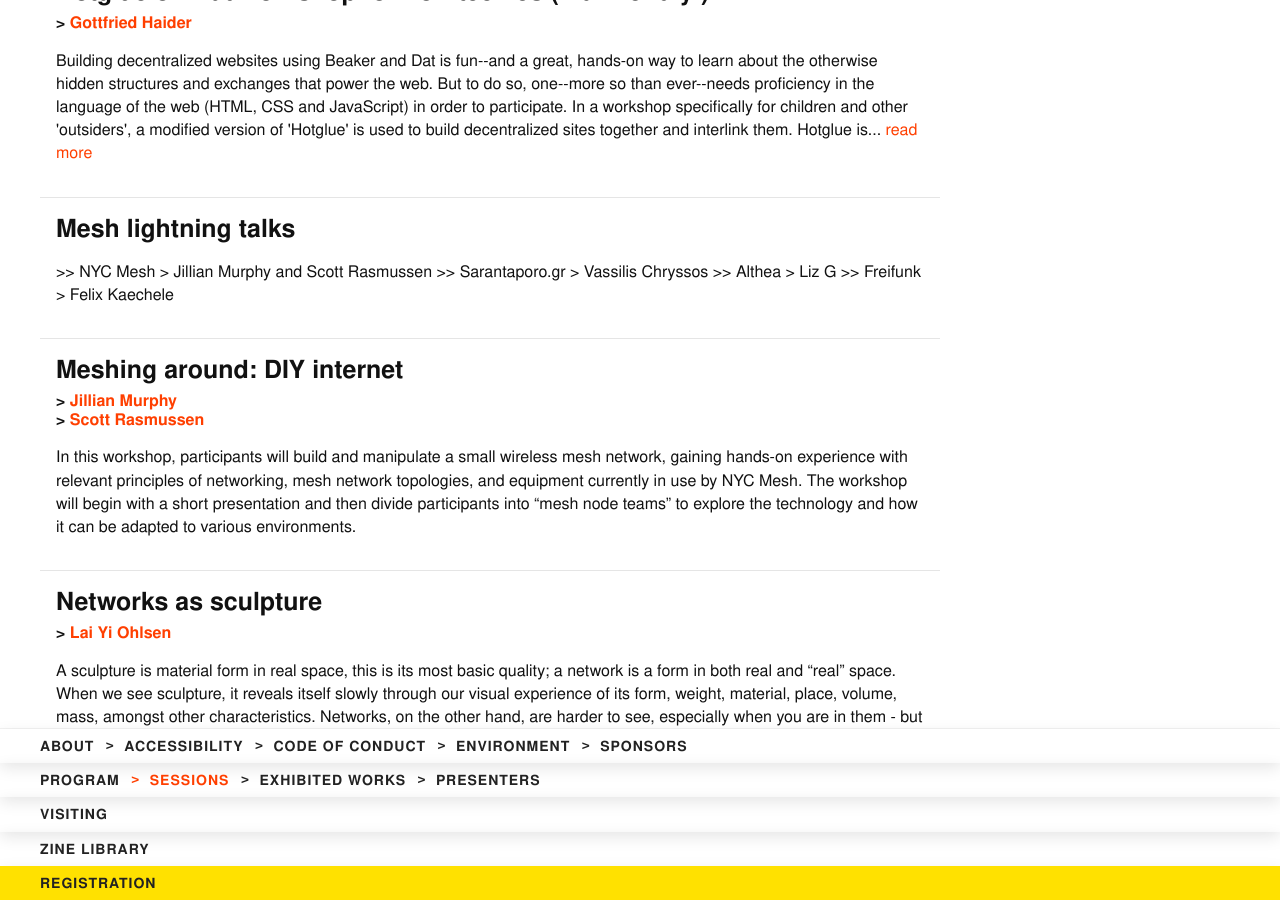
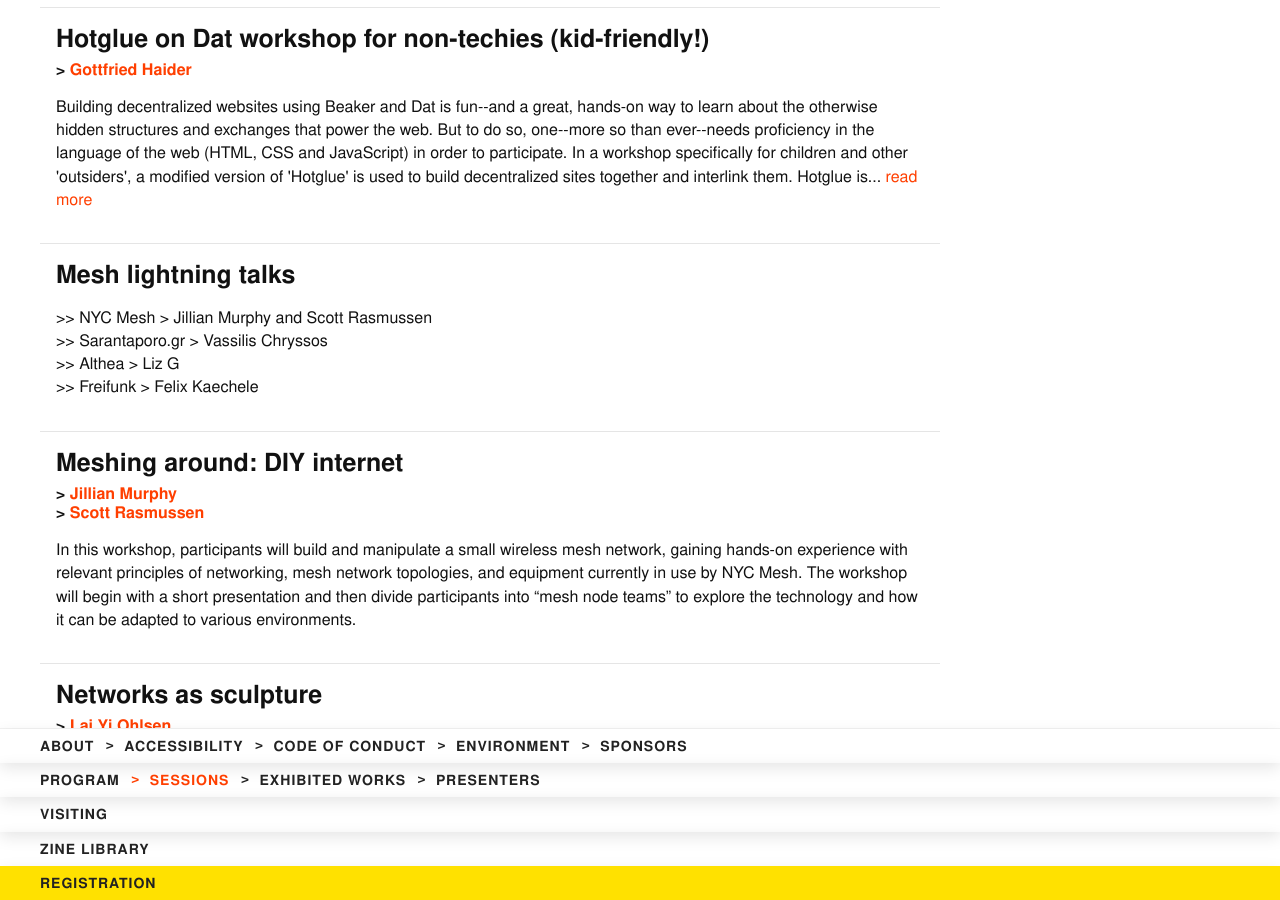
Before and after one commit to ournetworks/ournetworks.ca, a Jekyll site: the page built from program.md, in a window 1280 px wide and 900 px high, scrolled down 8309 px. Built offline with Jekyll 4.4.1, drawn with Linux system fonts in a browser that asks for light colours.

Commit message:
allow line-breaks

```diff
--- a/_includes/session-details.html
+++ b/_includes/session-details.html
@@ -29,7 +29,7 @@
     {%- endif -%}
     {%- if session.description -%}
     <div class="session-caption">
-        <p>{{ session.description | escape | truncatewords: 75 }}{%- if session.descriptionLink -%}<span class="read-more"><a href="{{ session.descriptionLink }}" rel="noopener"> read more</a></span>{%- endif -%}</p>
+        <p>{{ session.description | escape | newline_to_br | truncatewords: 75 }}{%- if session.descriptionLink -%}<span class="read-more"><a href="{{ session.descriptionLink }}" rel="noopener"> read more</a></span>{%- endif -%}</p>
     </div>
     {%- endif -%}
     {%- if session.link or session.twitter or session.github -%}
```
